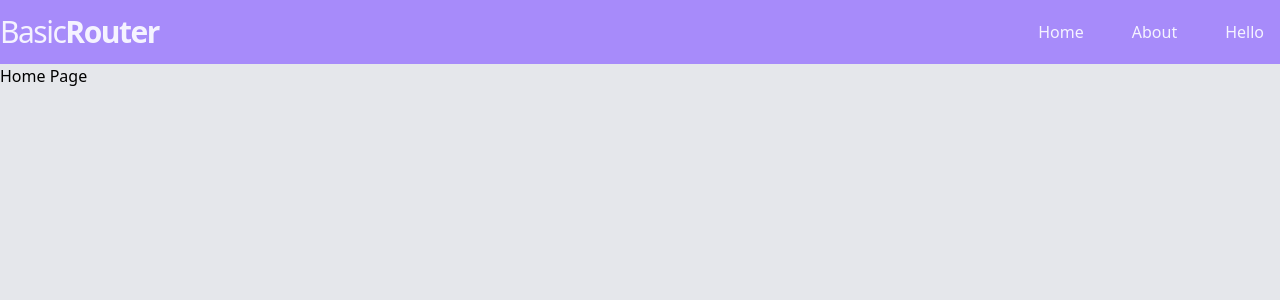
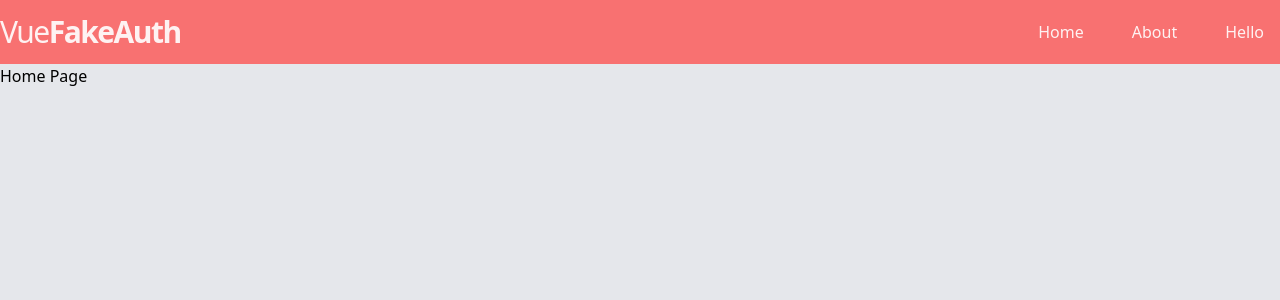
Before and after one commit to jvill171/vuefakeauth, a Vue app: page / in a window 1280 px wide. Shown: the top 300 px of the page. Built offline with nearby package versions, Linux system fonts and the light colour scheme.

Commit message:
Local Changes

```diff
--- a/index.html
+++ b/index.html
@@ -4,7 +4,7 @@
     <meta charset="UTF-8" />
     <link rel="icon" href="/favicon.ico" />
     <meta name="viewport" content="width=device-width, initial-scale=1.0" />
-    <title>BasicRouter</title>
+    <title>VueFakeAuth</title>
   </head>
   <body class="bg-gray-200">
     <div id="app"></div>
--- a/package.json
+++ b/package.json
@@ -1,5 +1,5 @@
 {
-  "name": "basicvuerouter",
+  "name": "vuefakeauth",
   "version": "0.0.0",
   "scripts": {
     "dev": "vite",
--- a/src/components/Nav.vue
+++ b/src/components/Nav.vue
@@ -1,19 +1,19 @@
 <template>
-    <div class="bg-purple-400">
-        <div class="container mx-auto flex items-center justify-between text-purple-50">
+    <div class="bg-red-400">
+        <div class="container mx-auto flex items-center justify-between text-red-50">
             <h1 class="tracking-tighter text-3xl font-thin">
-                Basic<span class="font-semibold">Router</span>
+                Vue<span class="font-semibold">FakeAuth</span>
             </h1>
             <nav>
                 <ul class="flex space-x-4">
                     <router-link to="/">
-                        <li class="py-5 px-4 hover:cursor-pointer hover:bg-purple-300">Home</li>
+                        <li class="py-5 px-4 hover:cursor-pointer hover:bg-red-300">Home</li>
                     </router-link>
                     <router-link to="/about">
-                        <li class="py-5 px-4 hover:cursor-pointer hover:bg-purple-300">About</li>
+                        <li class="py-5 px-4 hover:cursor-pointer hover:bg-red-300">About</li>
                     </router-link>
                     <router-link to="/hello">
-                        <li class="py-5 px-4 hover:cursor-pointer hover:bg-purple-300">Hello</li>
+                        <li class="py-5 px-4 hover:cursor-pointer hover:bg-red-300">Hello</li>
                     </router-link>
                 </ul>
             </nav>
```
